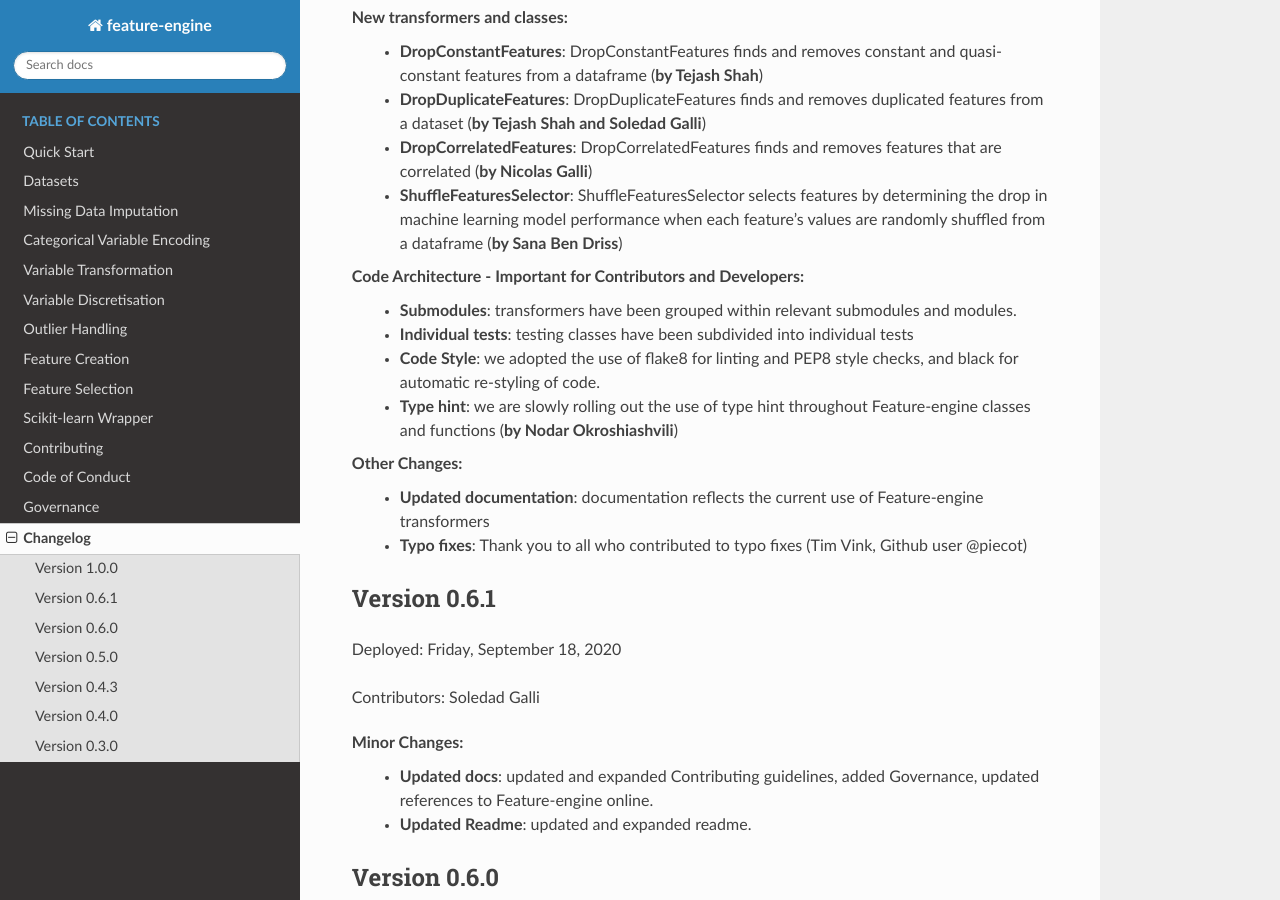
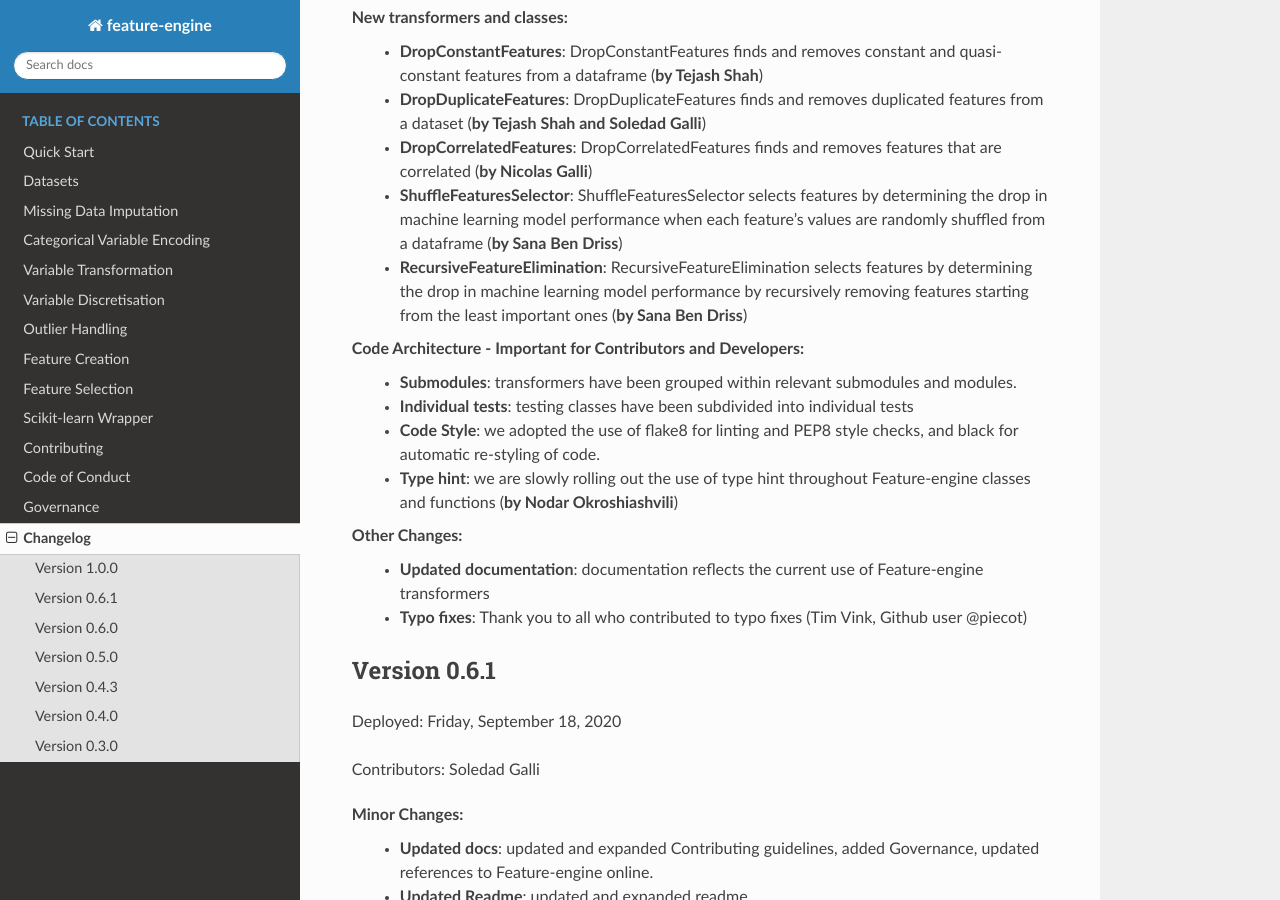
Before and after one commit to feature-engine/feature_engine, a Sphinx documentation site: the page built from docs/changelog.rst, in a window 1280 px wide and 900 px high, scrolled down 1600 px. Built offline with Sphinx 7.4.7 and the Read the Docs theme 2.0.0, drawn with Linux system fonts in a browser that asks for light colours; the version number could not be read and is left out.

Commit message:
added info to changelog.rst

```diff
--- a/docs/changelog.rst
+++ b/docs/changelog.rst
@@ -52,6 +52,7 @@
     - **DropDuplicateFeatures**: DropDuplicateFeatures finds and removes duplicated features from a dataset (**by Tejash Shah and Soledad Galli**)
     - **DropCorrelatedFeatures**: DropCorrelatedFeatures finds and removes features that are correlated (**by Nicolas Galli**)
     - **ShuffleFeaturesSelector**: ShuffleFeaturesSelector selects features by determining the drop in machine learning model performance when each feature's values are randomly shuffled from a dataframe (**by Sana Ben Driss**)
+    - **RecursiveFeatureElimination**: RecursiveFeatureElimination selects features by determining the drop in machine learning model performance by recursively removing features starting from the least important ones (**by Sana Ben Driss**)
 
 **Code Architecture - Important for Contributors and Developers**:
     - **Submodules**: transformers have been grouped within relevant submodules and modules.
```
